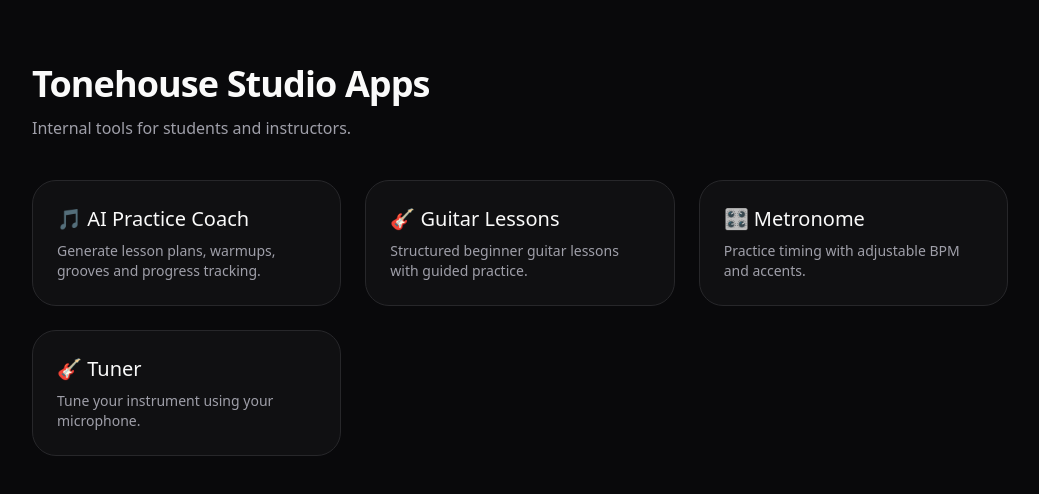
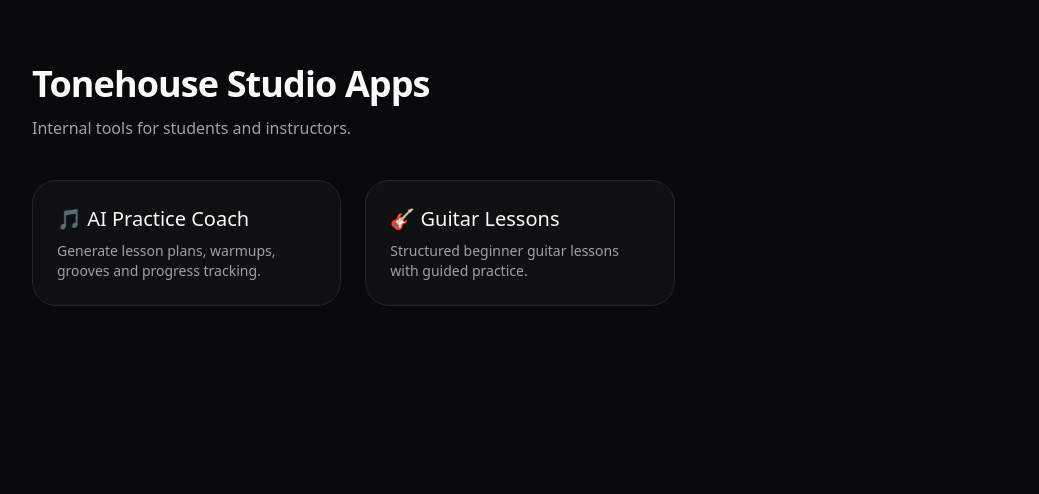
Before and after one commit to mohithkaranth/tonehouse-ai-coach, a Next.js app: page / in a window 1280 px wide. Shown: the top 494 px of the page, without its empty margins (120-1159 px from the left). Built offline with nearby package versions, Linux system fonts and the light colour scheme.

Commit message:
Remove metronome and tuner from home page

```diff
--- a/app/page.tsx
+++ b/app/page.tsx
@@ -36,28 +36,6 @@ export default function HomePage() {
             </p>
           </Link>
 
-          {/* Metronome */}
-          <Link
-            href="/metronome"
-            className="rounded-3xl border border-zinc-800 bg-zinc-900/50 p-6 hover:bg-zinc-900 transition"
-          >
-            <h2 className="text-xl font-medium">🎛 Metronome</h2>
-            <p className="mt-2 text-sm text-zinc-400">
-              Practice timing with adjustable BPM and accents.
-            </p>
-          </Link>
-
-          {/* Tuner */}
-          <Link
-            href="/tuner"
-            className="rounded-3xl border border-zinc-800 bg-zinc-900/50 p-6 hover:bg-zinc-900 transition"
-          >
-            <h2 className="text-xl font-medium">🎸 Tuner</h2>
-            <p className="mt-2 text-sm text-zinc-400">
-              Tune your instrument using your microphone.
-            </p>
-          </Link>
-
         </div>
       </div>
     </main>
```
